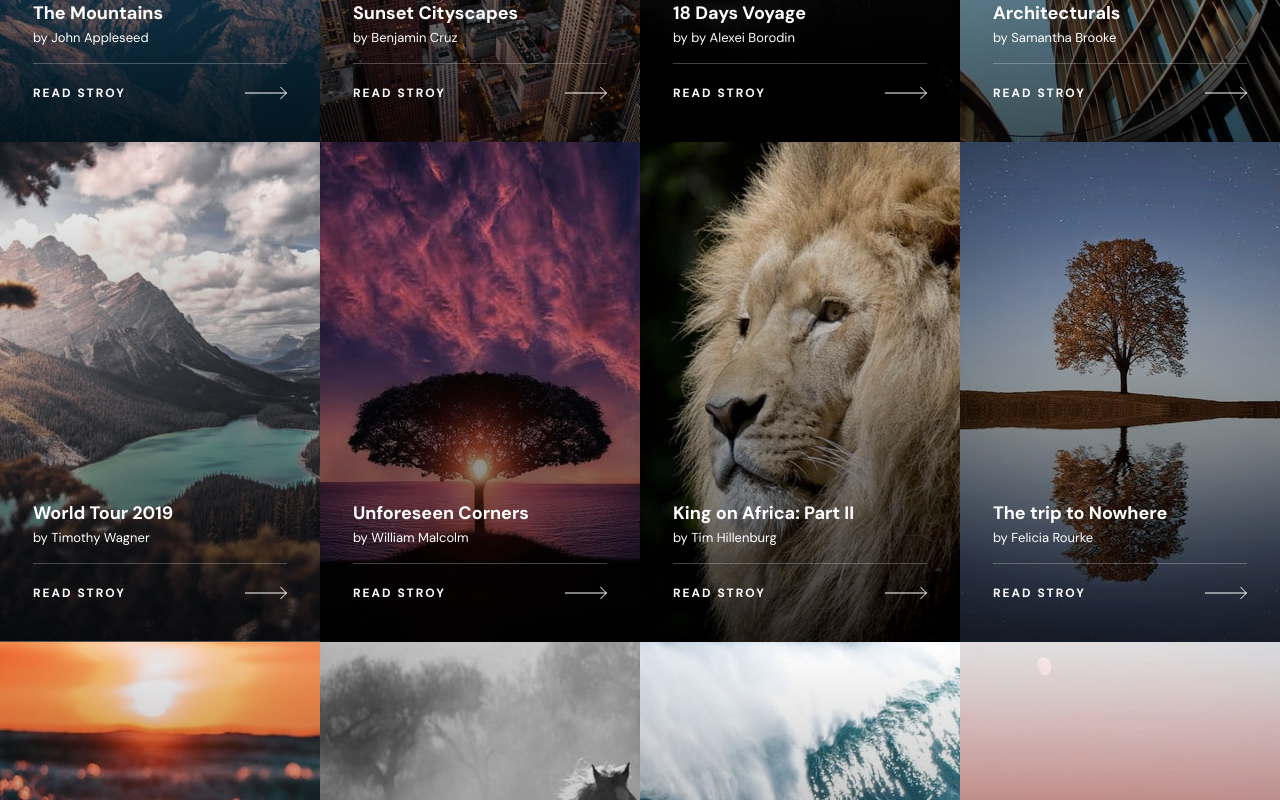
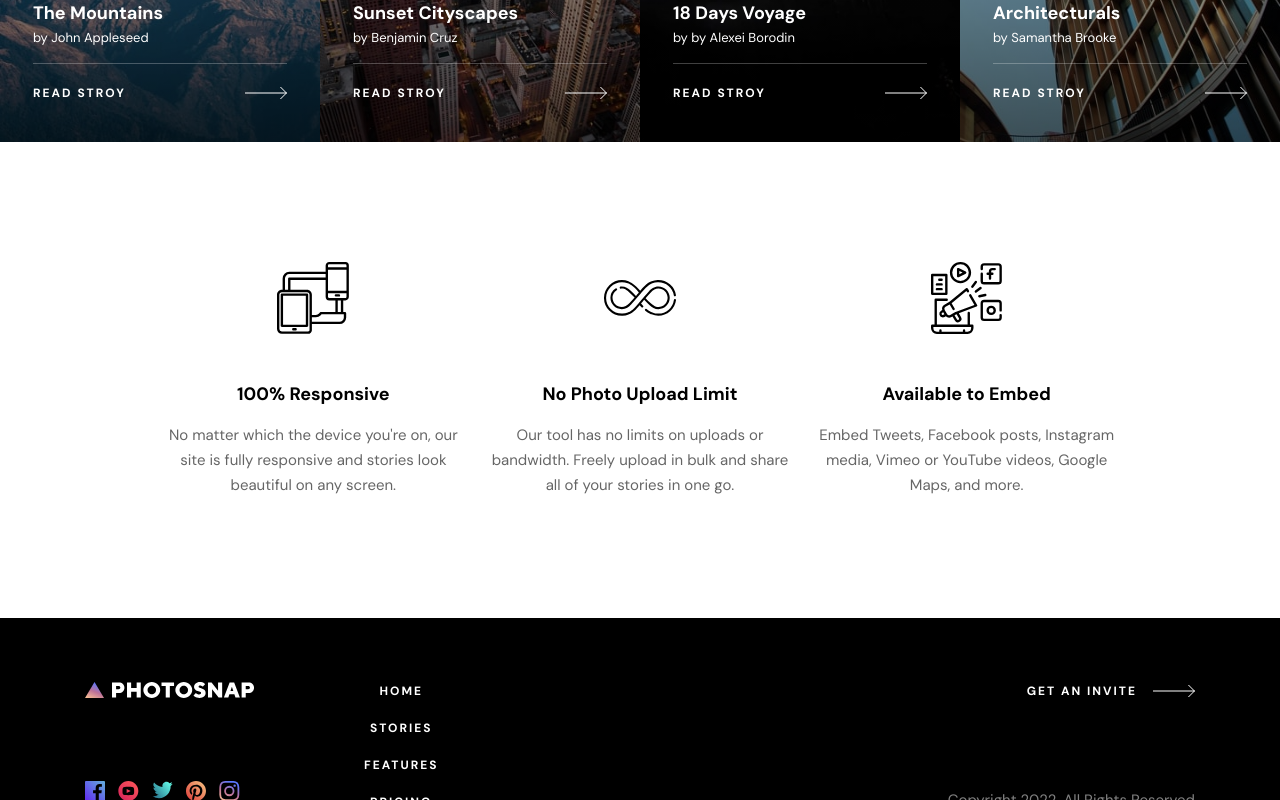
Before and after one commit to Inithar/Photosnap, a React (Vite) app: page / in a window 1280 px wide. Shown: the part 2380-3180 px from the top of the page. Built offline with nearby package versions, Linux system fonts and the light colour scheme.

Commit message:
added FeatureBox component

```diff
--- a/src/components/atoms/Grid/index.tsx
+++ b/src/components/atoms/Grid/index.tsx
@@ -20,7 +20,7 @@ interface GridPops extends React.HTMLAttributes<HTMLDivElement> {
   alignItems?: 'flex-start' | 'center' | 'flex-end';
 }
 
-const Grid = ({ children, container, item, xs, sm, md, lg, xl, xxl, spacing = 'md', justifyContent, alignItems, ...props }: GridPops) => {
+const Grid = ({ children, container, item, xs, sm, md, lg, xl, xxl, spacing, justifyContent, alignItems, ...props }: GridPops) => {
   const cx = classNames.bind(styles);
 
   const className = cx(props.className, {
@@ -32,7 +32,7 @@ const Grid = ({ children, container, item, xs, sm, md, lg, xl, xxl, spacing = 'm
     [`grid_lg_${lg}`]: lg,
     [`grid_xl_${xl}`]: xl,
     [`grid_xxl_${xxl}`]: xxl,
-    // [`grid_spacing_${spacing}`]: spacing,
+    [`grid_spacing_${spacing}`]: spacing,
     [`grid_justify_content_${justifyContent}`]: justifyContent,
     [`grid_align_items_${alignItems}`]: alignItems
   });
--- /dev/null
+++ b/src/components/molecules/FeatureBox/FeatureBox.module.scss
@@ -0,0 +1,28 @@
+@use '../../../scss/mixins';
+
+.box {
+  display: flex;
+  flex-direction: column;
+  align-items: center;
+  margin-inline: auto;
+  max-width: 45.7rem;
+
+  h4 {
+    margin-top: 4.8rem;
+  }
+
+  p {
+    margin-top: 1.6rem;
+    text-align: center;
+  }
+
+  @include mixins.breakpoint('lg') {
+    max-width: 35rem;
+
+    &_icon {
+      display: flex;
+      align-items: center;
+      height: 7.2rem;
+    }
+  }
+}
--- /dev/null
+++ b/src/components/molecules/FeatureBox/index.tsx
@@ -0,0 +1,22 @@
+import styles from './FeatureBox.module.scss';
+
+import Heading from '../../atoms/Heading';
+import Text from '../../atoms/Text';
+
+interface FeatureBoxProps {
+  src: string;
+  heading: string;
+  text: string;
+}
+
+const FeatureBox = ({ src, heading, text }: FeatureBoxProps) => (
+  <div className={styles.box}>
+    <div className={styles.box_icon}>
+      <img src={src} alt="" />
+    </div>
+    <Heading level="4">{heading}</Heading>
+    <Text>{text}</Text>
+  </div>
+);
+
+export default FeatureBox;
--- a/src/components/molecules/StoryCard/index.tsx
+++ b/src/components/molecules/StoryCard/index.tsx
@@ -12,8 +12,7 @@ interface StoryCardProps {
   date: string;
 }
 
-const StoryCard = ({ src, title, author, date }: StoryCardProps) => {
-  return (
+const StoryCard = ({ src, title, author, date }: StoryCardProps) => (
   <div className={styles.card}>
     <div className={styles.card_shadow} />
     <img src={useGetImageSrc(src)} alt="" />
@@ -30,6 +29,5 @@ const StoryCard = ({ src, title, author, date }: StoryCardProps) => {
     </div>
   </div>
 );
-};
 
 export default StoryCard;
--- a/src/components/pages/Home/Home.module.scss
+++ b/src/components/pages/Home/Home.module.scss
@@ -1,3 +1,27 @@
+@use '../../../scss/mixins';
+
 .wrapper {
   box-shadow: 0px 4px 4px rgba(51, 51, 51, 0.04), 0px 4px 24px rgba(51, 51, 51, 0.24);
 }
+
+.features {
+  padding: 8rem 3.3rem;
+
+  & > div:not(:first-child) {
+    margin-top: 5.6rem;
+  }
+
+  @include mixins.breakpoint('md') {
+    padding: 12rem 6rem;
+  }
+
+  @include mixins.breakpoint('lg') {
+    & > div:not(:first-child) {
+      margin-top: 0;
+    }
+  }
+
+  @include mixins.breakpoint('xl') {
+    padding-inline: 16.5rem;
+  }
+}
--- a/src/components/pages/Home/index.tsx
+++ b/src/components/pages/Home/index.tsx
@@ -2,11 +2,15 @@ import styles from './Home.module.scss';
 
 import { infoBoxes } from '../../../data/home.json';
 import { storyCards } from '../../../data/stories.json';
+import { features } from '../../../data/features.json';
+
+import useWindowSize from '../../../hooks/useWindowSize';
 
 import Wrapper from '../../atoms/Wrapper';
 import InfoBox from '../../organisms/InfoBox';
 import Grid from '../../atoms/Grid';
 import StoryCard from '../../molecules/StoryCard';
+import FeatureBox from '../../molecules/FeatureBox';
 
 const Home = () => {
   return (
@@ -19,9 +23,18 @@ const Home = () => {
         </section>
         <section>
           <Grid container>
-            {storyCards.map(data => (
-              <Grid item xs={12} sm={6} lg={4} xl={3}>
+            {storyCards.slice(0, 4).map(data => (
+              <Grid item xs={12} sm={6} lg={3} key={crypto.randomUUID()}>
                 <StoryCard {...data} />
+              </Grid>
+            ))}
+          </Grid>
+        </section>
+        <section>
+          <Grid container spacing={useWindowSize() >= 992 ? 'lg' : undefined} className={styles.features}>
+            {features.slice(0, 3).map(data => (
+              <Grid item xs={12} lg={4} key={crypto.randomUUID()}>
+                <FeatureBox {...data} />
               </Grid>
             ))}
           </Grid>
--- /dev/null
+++ b/src/data/features.json
@@ -0,0 +1,34 @@
+{
+  "features": [
+    {
+      "src": "./assets/features/desktop/responsive.svg",
+      "heading": "100% Responsive",
+      "text": "No matter which the device you're on, our site is fully responsive and stories look beautiful on any screen."
+    },
+    {
+      "src": "./assets/features/desktop/no-limit.svg",
+      "heading": "No Photo Upload Limit",
+      "text": "Our tool has no limits on uploads or bandwidth. Freely upload in bulk and share all of your stories in one go."
+    },
+    {
+      "src": "./assets/features/desktop/embed.svg",
+      "heading": "Available to Embed",
+      "text": "Embed Tweets, Facebook posts, Instagram media, Vimeo or YouTube videos, Google Maps, and more. "
+    },
+    {
+      "src": "./assets/features/desktop/custom-domain.svg",
+      "heading": "Custom Domain",
+      "text": "With Photosnap subscriptions you can host your stories on your own domain. You can also remove our branding!"
+    },
+    {
+      "src": "./assets/features/desktop/boost-exposure.svg",
+      "heading": "Boost Your Exposure",
+      "text": "Users that viewed your story or gallery can easily get notified of new and featured stories with our built in mailing list."
+    },
+    {
+      "src": "./assets/features/desktop/drag-drop.svg",
+      "heading": "Drag & Drop Image",
+      "text": "Easily drag and drop your image and get beautiful shots everytime. No over the top tooling to add friction to creating stories."
+    }
+  ]
+}
```
Lines whose indentation alone changed are shown as unchanged.
